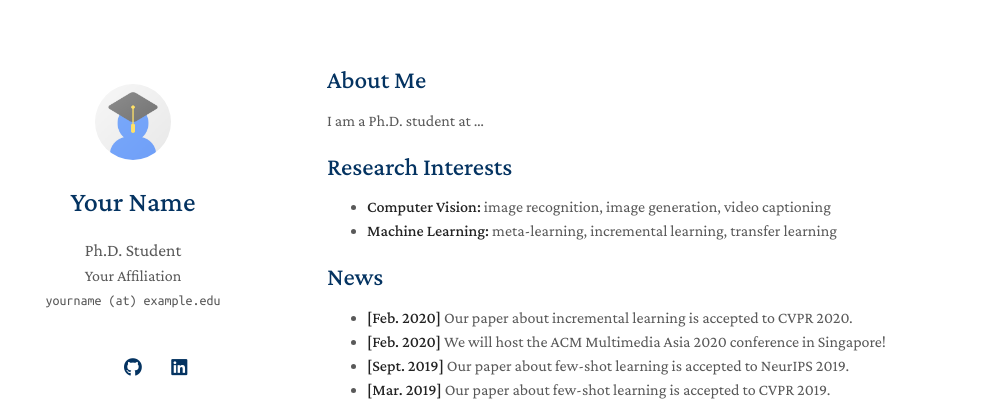
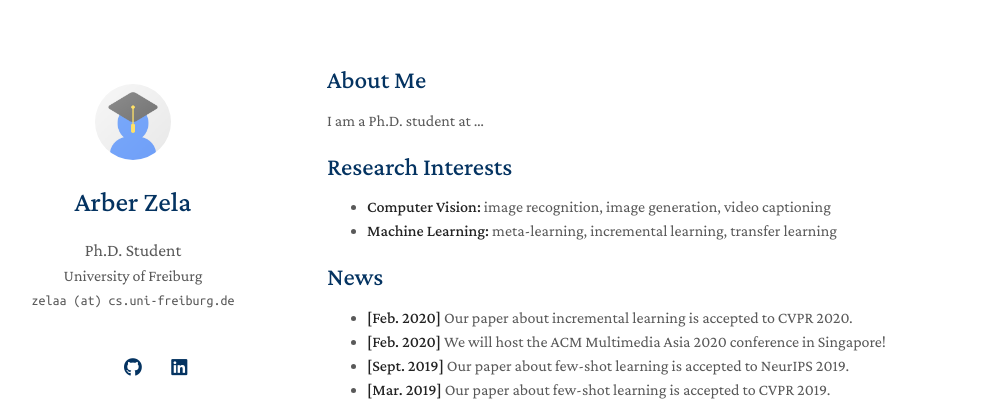
Before and after one commit to arberzela/arberzela.github.io, a Jekyll site: the page built from index.md, in a window 1280 px wide. Shown: the top 401 px of the page, without its empty margins (143-1135 px from the left). Built offline with Jekyll 4.4.1, drawn with Linux system fonts in a browser that asks for light colours; a style sheet for code colours, icons or effects is not loaded; our own code applies the rules of GitHub Pages for plain Markdown files.

Commit message:
Update _config.yml

```diff
--- a/_config.yml
+++ b/_config.yml
@@ -1,8 +1,8 @@
 # Basic Information
-title: Your Name
+title: Arber Zela
 position: Ph.D. Student
-affiliation: Your Affiliation
-email: yourname (at) example.edu
+affiliation: University of Freiburg
+email: zelaa (at) cs.uni-freiburg.de
 
 # Search Engine Optimization (SEO)
 # The following information is used to improve the website traffic from search engines, e.g., Google.
@@ -12,11 +12,11 @@ canonical: https://minimal-light-theme.yliu.me/
 
 # Links
 # If you don't need one of them, you may delete the corresponding line.
-google_scholar: https://scholar.google.com/
+google_scholar: https://scholar.google.com/citations?user=hD_6YioAAAAJ&hl=en
 cv_link: assets/files/curriculum_vitae.pdf
-github_link: https://github.com/
-linkedin: https://www.linkedin.com/
-twitter: https://twitter.com/
+github_link: https://github.com/arberzela
+linkedin: https://www.linkedin.com/in/arber-zela-ba95a2145
+twitter: https://x.com/zelaarber
 
 # Images (e.g., your profile picture and your website's favicon)
 # "favicon" and "favicon_dark" are used for the light and dark modes, respectively.
```
